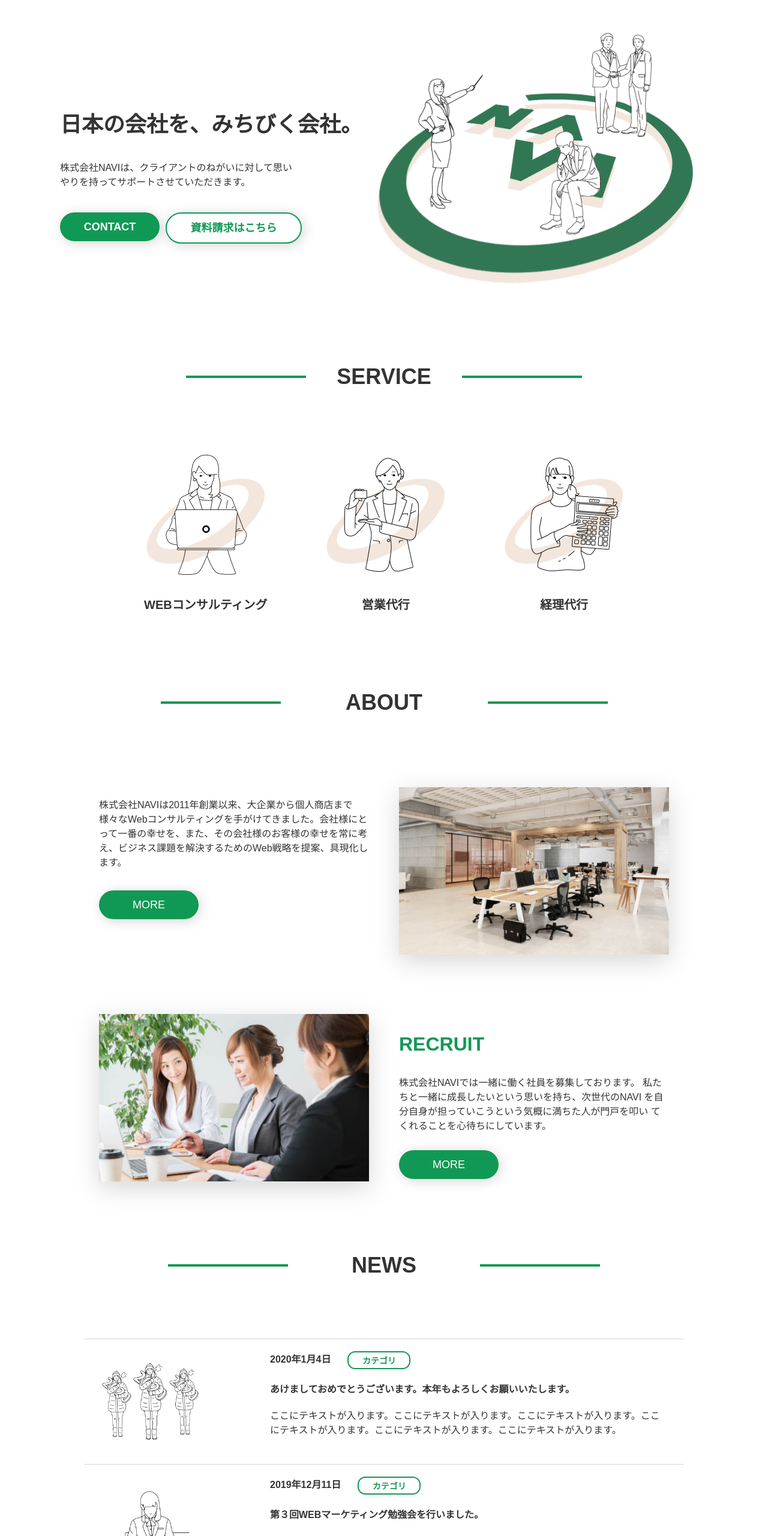
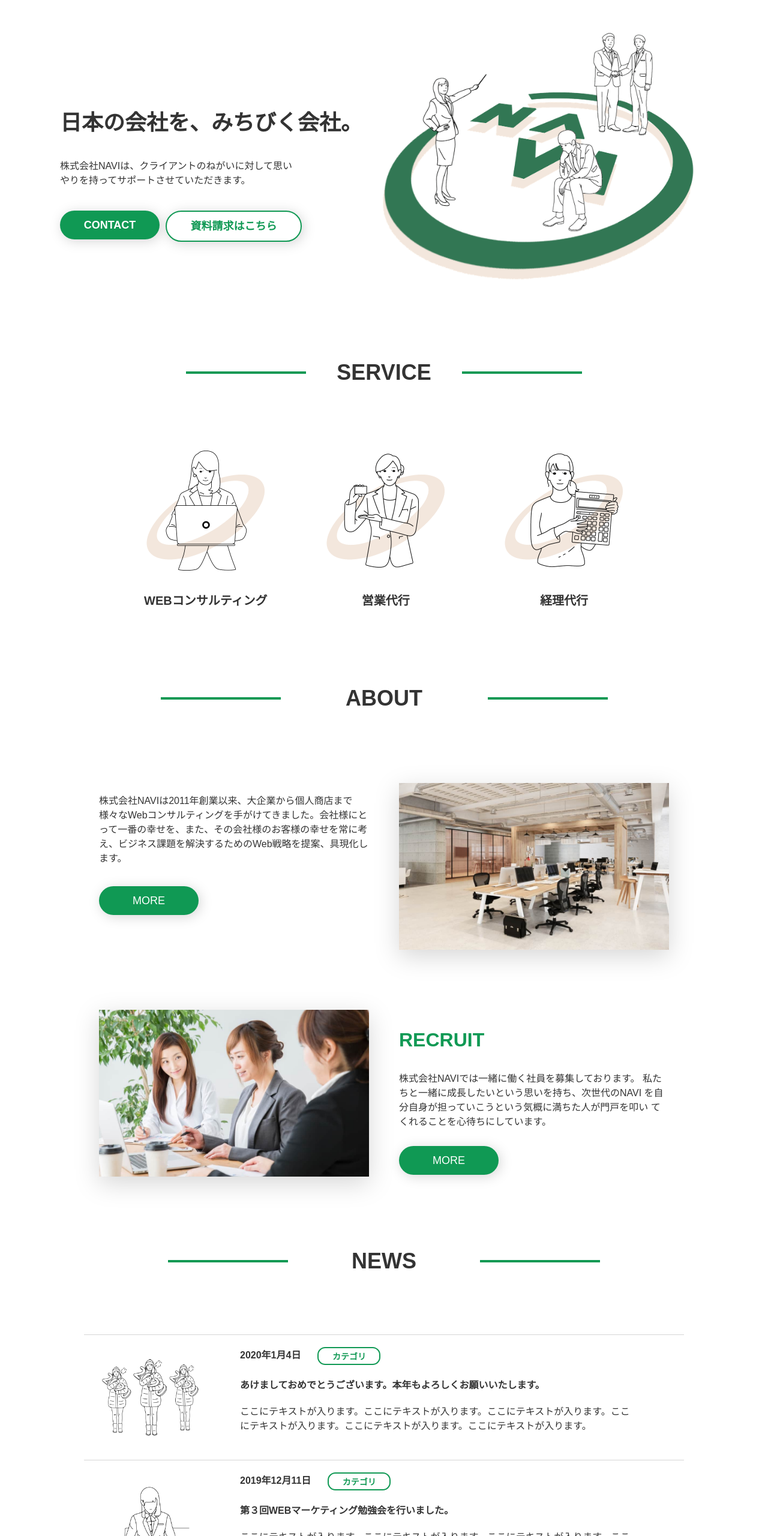
Before and after one commit to mmmr9/isara7th-2-2, a plain HTML site: page index.html in a window 1280 px wide. Shown: the part 100-2660 px from the top of the page at 60% size. Drawn offline with Linux system fonts and the light colour scheme.

Commit message:
Update style.css

```diff
--- a/style.css
+++ b/style.css
@@ -87,8 +87,7 @@ h4{
     justify-content: space-between;
 }
 .heading-left{
-    flex:52;
-    max-width: 520px;
+    width: 49%;
     margin: auto auto auto 0;
 }
 .heading-ttl{
@@ -136,8 +135,7 @@ h4{
     color: #109954;
 }
 .heading-right{
-    flex:56;
-    max-width: 560px;
+    width: 51%;
 }
 
 .service{
@@ -242,7 +240,7 @@ h4{
     margin:20px 0;
 }
 .news-box-right{
-    flex-basis: 650px;
+    width: 70%;
     text-align: left;
     display: block;
     flex-wrap: wrap;
@@ -251,8 +249,7 @@ h4{
     display: flex;
 }
 .news-box img{
-    max-width: 300px;
-    flex-basis: 300px;
+    width: 30%;
 }
 .news-box time{
     font-weight: bold;
@@ -315,6 +312,7 @@ h4{
 }
 .footer-inner{
     max-width: 1080px;
+    margin: 0 auto;
     display: flex;
     justify-content:space-between;
 }
```
